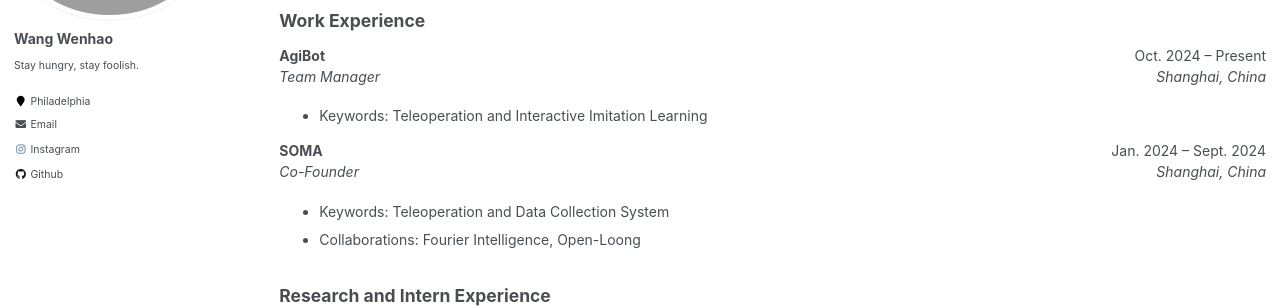
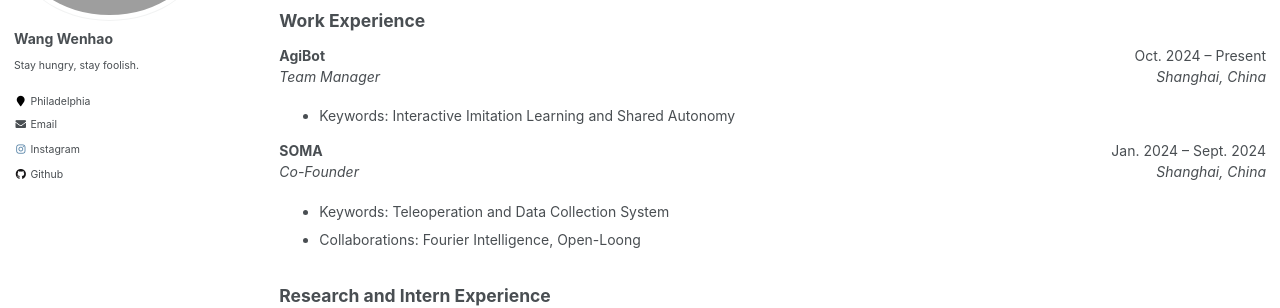
Before and after one commit to Hao-Starrr/Hao-Starrr.github.io, a Jekyll site: the page built from _pages/cv.md, in a window 1280 px wide and 900 px high, scrolled down 302 px. Shown: the part 153-461 px from the top of the window. Built offline with Jekyll 4.4.1, drawn with Linux system fonts in a browser that asks for light colours.

Commit message:
change focus

```diff
--- a/_pages/cv.md
+++ b/_pages/cv.md
@@ -33,7 +33,7 @@ redirect_from:
 _Team Manager_
 <span style="float:right;">_Shanghai, China_</span>
 
-- Keywords: Teleoperation and Interactive Imitation Learning
+- Keywords: Interactive Imitation Learning and Shared Autonomy
 
 **SOMA**
 <span style="float:right;">Jan. 2024 – Sept. 2024</span>
```
